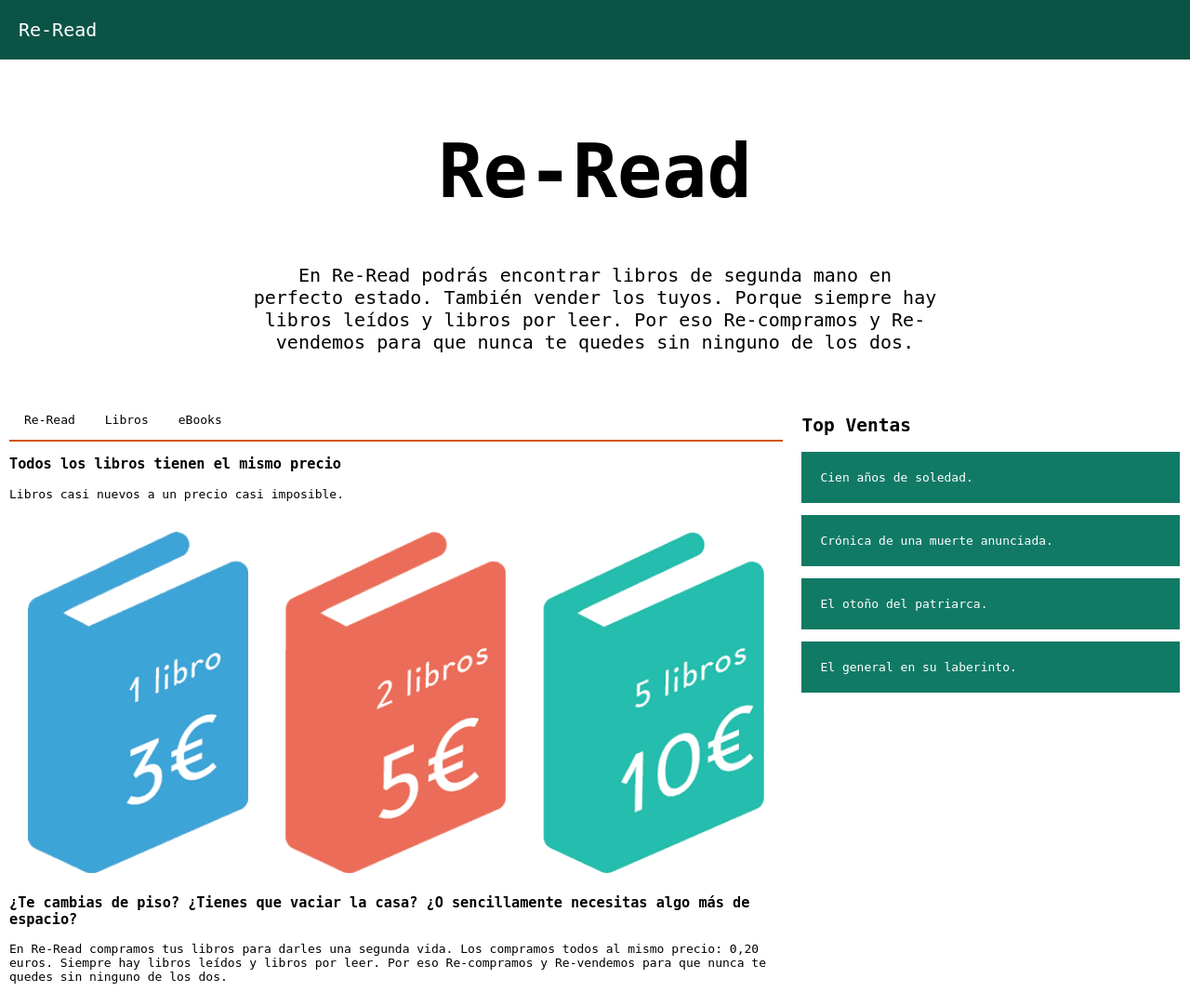
After one commit to jucastedova/re-read-php, a PHP site: page /view/libros.html in a window 1280 px wide. The commit adds this page. Shown: the whole page at 93% size. Run offline with PHP 8.4, Linux system fonts and the light colour scheme.

Commit message:
Tercer video

```diff
--- a/css/styles.css
+++ b/css/styles.css
@@ -85,9 +85,22 @@
     clear: both;
   }
 
+  .alineacionImg {
+    float: left; /*Haremos que se vayan a la izquierda*/
+    width: 33.3%;
+    padding: 20px;
+  }
+
+  .alineacionImg img {
+    width: 100%;
+  }
+
   /* Responsive layout - makes the three columns stack on top of each other instead of next to each other */
   @media screen and (max-width: 600px) {
-    .column.side, .column.middle {
+    .column.left, .column.right,
+    .topnav a {
       width: 100%;
     }
   }
+
+  /* 15:41 */
--- /dev/null
+++ b/view/libros.html
@@ -0,0 +1,45 @@
+<!DOCTYPE html>
+<html lang="en">
+<head>
+<title>CSS Website Layout</title>
+<meta charset="utf-8">
+<meta name="viewport" content="width=device-width, initial-scale=1">
+<link rel="stylesheet" href="../css/styles.css">
+</head>
+<body>
+
+<div class="logo">Re-Read</div>
+<div class="header">
+  <h1>Re-Read</h1>
+  <p>En Re-Read podrás encontrar libros de segunda mano en perfecto estado. También vender los tuyos. Porque siempre hay libros leídos y libros por leer. Por eso Re-compramos y Re-vendemos para que nunca te quedes sin ninguno de los dos.</p>
+</div>
+
+<div class="row">
+
+  <div class="column left">
+    <div class="topnav">
+        <a href="../index.html">Re-Read</a>
+        <a href="libros.html">Libros</a>
+        <a href="./ebooks.html">eBooks</a>
+    </div>
+    <h3>Todos los libros tienen el mismo precio</h3>
+    <p>Libros casi nuevos a un precio casi imposible.</p>
+    <!-- Imágenes con precio de libros -->
+    <div class="alineacionImg"><img src="../img/1-libro-3€.gif" alt="imágen 1"></div>
+    <div class="alineacionImg"><img src="../img/2-libros-5€.gif" alt="imágen 2"></div>
+    <div class="alineacionImg"><img src="../img/5-libros-10€.gif" alt="imágen 3"></div>
+    <h3>¿Te cambias de piso? ¿Tienes que vaciar la casa? ¿O sencillamente necesitas algo más de espacio?</h3>
+    <p>En Re-Read compramos tus libros para darles una segunda vida. Los compramos todos al mismo precio: 0,20 euros. Siempre hay libros leídos y libros por leer. Por eso Re-compramos y Re-vendemos para que nunca te quedes sin ninguno de los dos.</p>
+  </div>
+
+  <div class="column right">
+    <h2>Top Ventas</h2>
+    <p>Cien años de soledad.</p>
+    <p>Crónica de una muerte anunciada.</p>
+    <p>El otoño del patriarca.</p>
+    <p>El general en su laberinto.</p>
+  </div>
+</div>
+
+</body>
+</html>
```
Also changed, not shown: index.html (+11 -7 lines), view/ebooks.html (added, +45 -0 lines), img/1-libro-3€.gif (added), img/2-libros-5€.gif (added), img/5-libros-10€.gif (added).
